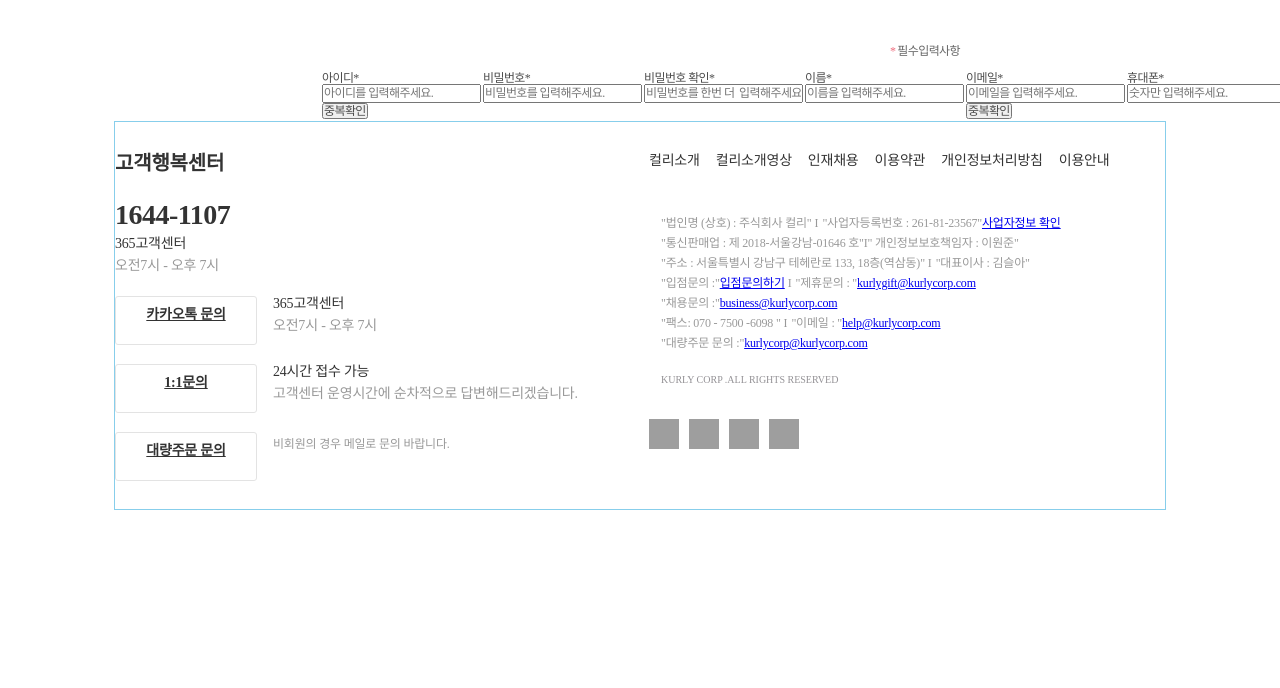
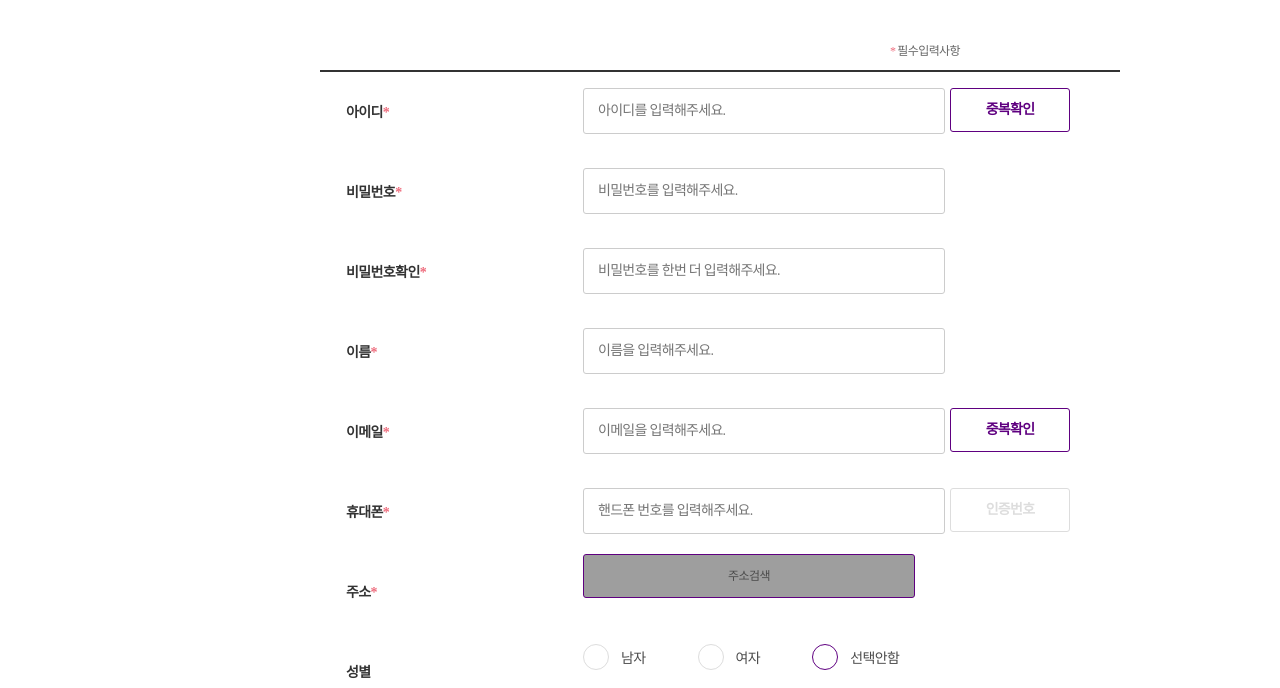
Before and after one commit to kyoungholee/Market-React-develop-, a React (Create React App) app: page /Join in a window 1280 px wide. Shown: the part 264-952 px from the top of the page. Before the commit the page ends 800 px from the top, so only its background shows below. Built offline with nearby package versions, Linux system fonts and the light colour scheme; grey boxes are pictures that could not be loaded.

Commit message:
market-react 더미 데이터를 이용해서 메인에 반복적인 요소 작업

```diff
--- a/src/App.js
+++ b/src/App.js
@@ -4,8 +4,13 @@ import Login from "./components/Login";
 import Footer from "./components/Footer";
 import {BrowserRouter, Route, Switch } from 'react-router-dom';
 import Join from "./components/Join";
+import Data from '../src/dummy/veg';
+import {useState} from 'react';
 
 function App() {
+
+
+  const [item ,setItem] = useState(Data);
 
 /** Switch에 외부는 공통으로 위치하며
  * Switch에 내부는 url에 따라 각각 다르게 나타난다.
--- a/src/components/Join.css
+++ b/src/components/Join.css
@@ -4,10 +4,12 @@
 }
 .glgl {
   width: 1050px;
+  height: 1000px;
   margin: 0 auto;
 }
 .glgl .start_Join {
   width: 640px;
+  height: 1000px;
   margin: 0 auto;
 }
 .glgl .start_Join .sign-up {
@@ -35,6 +37,133 @@
   color: #ee6a7b;
 }
 .glgl .start_Join .list {
-  width: 640px;
-  margin: 0 auto;
+  width: 100%;
+  height: 500px;
+  border-top: 2px solid #333;
 }
+.glgl .start_Join .list th {
+  width: 159px;
+  padding: 29px 0 0 24px;
+  font-weight: 700;
+  font-size: 14px;
+  color: #333;
+  line-height: 20px;
+  vertical-align: top;
+  text-align: left;
+}
+.list tr {
+  height: 78px;
+}
+.glgl .start_Join .list tr th .icon {
+  color: #ee6a7b;
+}
+.glgl .start_Join .list tr td .Kan {
+  display: inline-block;
+  padding: 14px 0 10px;
+  width: 535px;
+  border-top: 0;
+  font-size: 14px;
+  vertical-align: top;
+  text-align: left;
+}
+.glgl .start_Join .list tr td .Kan input {
+  display: inline-block;
+  width: 332px;
+  height: 44px;
+  padding: 0 14px;
+  border: 1px solid #ccc;
+  font-size: 14px;
+  color: #333;
+  line-height: 20px;
+  border-radius: 3px;
+  background: #fff;
+  outline: none;
+  vertical-align: top;
+}
+.list td .Kan .chk {
+  border: 1px solid #5f0080;
+  border-radius: 3px;
+  font-weight: 700;
+  font-size: 14px;
+  line-height: 40px;
+  text-align: center;
+  outline: none;
+  background-color: #fff;
+  color: #5f0080;
+  display: inline-block;
+  width: 120px;
+  height: 44px;
+  margin-left: 5px;
+  cursor: pointer;
+  vertical-align: top;
+}
+.list td .Kan .white {
+  border: 1px solid #ddd;
+  background-color: #fff;
+  color: #ddd;
+  display: inline-block;
+  width: 120px;
+  height: 44px;
+  margin-left: 5px;
+  vertical-align: top;
+  border-radius: 3px;
+  font-weight: 700;
+  font-size: 14px;
+  line-height: 40px;
+  text-align: center;
+  outline: none;
+}
+.list td .adr_No {
+  display: block;
+  overflow: hidden;
+  width: 332px;
+  height: 44px;
+  border: 1px solid #5f0080;
+  border-radius: 3px;
+  text-align: center;
+  background: url(https://res.kurly.com/pc/service/common/2006/ico_search.svg)
+    no-repeat 50% 50%;
+}
+.list .select_sex label {
+  display: inline-block;
+  padding: 10px 52px 10px 0;
+  vertical-align: top;
+  font-size: 14px;
+  line-height: 22px;
+}
+.list input[type="radio"] {
+  position: absolute;
+  z-index: -1;
+  opacity: 0;
+}
+
+input[type="radio"] {
+  box-sizing: border-box;
+  padding: 0;
+}
+.list input[type="radio"] + .ico {
+  display: inline-block;
+  position: relative;
+  width: 24px;
+  height: 24px;
+  margin-right: 12px;
+  border: 1px solid #ddd;
+  background-color: #fff;
+  border-radius: 100%;
+  vertical-align: -7px;
+}
+.list input[type="radio"]:checked + .ico {
+  border: 1px solid #5f0081;
+}
+.glgl .start_Join .list .Sign_up {
+  width: 240px;
+  height: 56px;
+  font-size: 16px;
+  line-height: 54px;
+  border: 1px solid #5f0081;
+  background-color: #5f0080;
+  color: #fff;
+  margin-left: 19px;
+  text-align: center;
+  vertical-align: top;
+}
--- a/src/components/Join.js
+++ b/src/components/Join.js
@@ -1,4 +1,4 @@
-import React, {useState} from 'react'
+import React, {useState, useEffect} from 'react'
 import './Join.css'
 
 function Join() {
@@ -9,6 +9,14 @@ function Join() {
     const [email, setEmail] = useState('');
     const [number, setNumber] = useState('');
     const [address, setAddress] = useState('');
+
+
+
+
+    useEffect(() => {
+        console.log("조건에 맞는 아이디입니다.")
+    } , [setUsername])
+
 
 
     return (
@@ -24,22 +32,29 @@ function Join() {
                     필수입력사항
                 </div>
                 <table className = "list">
+                    <tbody>
                         <tr>
-                        <td>아이디
-                            <span>*</span>
-                            <form>
+                            <th>아이디
+                                <span className = "icon">*</span>
+                            </th>
+                            <td>
+                                <form className = "Kan">
                                     <input
                                         placeholder = "아이디를 입력해주세요."
                                         value = {username}
                                         onChange = {(e) => setUsername(e.target.value)}
                                         />
+                                    <button className = "chk" onClick = {setUsername}>중복확인</button>
                                 </form>
-                            <button>중복확인</button>
                             </td>
+                        </tr>
 
-                        <td>비밀번호
-                            <span>*</span>
-                            <form>
+                        <tr>
+                        <th>비밀번호
+                            <span className = "icon">*</span>
+                        </th>
+                        <td>
+                            <form className = "Kan">
                                 <input
                                     placeholder = "비밀번호를 입력해주세요."
                                     value = {password1}
@@ -47,21 +62,29 @@ function Join() {
                                     />
                             </form>
                         </td>
+                        </tr>
 
-                        <td>비밀번호 확인
-                        <span>*</span>
-                        <form>
+                        <tr>
+                        <th>비밀번호확인
+                            <span className = "icon">*</span>
+                        </th>
+                        <td>
+                            <form className = "Kan">
                                 <input
-                                placeholder = "비밀번호를 한번 더  입력해주세요."
+                                    placeholder = "비밀번호를 한번 더 입력해주세요."
                                     value = {password2}
                                     onChange = {(e) => setPassword2(e.target.value)}
                                     />
                             </form>
                         </td>
+                        </tr>
 
-                        <td>이름
-                        <span>*</span>
-                        <form>
+                        <tr>
+                        <th>이름
+                            <span className = "icon">*</span>
+                        </th>
+                        <td>
+                            <form className = "Kan">
                                 <input
                                     placeholder = "이름을 입력해주세요."
                                     value = {name}
@@ -69,31 +92,79 @@ function Join() {
                                     />
                             </form>
                         </td>
+                        </tr>
 
-                        <td>이메일
-                        <span>*</span>
-                        <form>
+                        <tr>
+                            <th>이메일
+                                <span className = "icon">*</span>
+                            </th>
+                            <td>
+                                <form className = "Kan">
                                     <input
                                         placeholder = "이메일을 입력해주세요."
                                         value = {email}
                                         onChange = {(e) => setEmail(e.target.value)}
                                         />
-                        </form>
-                        <button>중복확인</button>
-                        </td>
-
-                        <td>휴대폰
-                        <span>*</span>
-                        <form>
-                            <input
-                                placeholder = "숫자만 입력해주세요."
-                                value = {number}
-                                onChange = {(e) => setNumber(e.target.value)}
-                            />
+                                    <button className = "chk" onClick = {setUsername}>중복확인</button>
                                 </form>
                             </td>
                         </tr>
 
+
+                        <tr>
+                            <th>휴대폰
+                                <span className = "icon">*</span>
+                            </th>
+                            <td>
+                                <form className = "Kan">
+                                    <input
+                                        placeholder = "핸드폰 번호를 입력해주세요."
+                                        value = {number}
+                                        onChange = {(e) => setNumber(e.target.value)}
+                                        />
+                                    <button className = "white">인증번호</button>
+                                </form>
+                            </td>
+                        </tr>
+
+
+                        <tr>
+                        <th>주소
+                            <span className = "icon">*</span>
+                        </th>
+                        <td>
+                                <button className = "adr_No"
+                                    value = {address}
+                                    onChange = {(e) => setAddress(e.target.value)}
+                                >주소검색</button>
+                        </td>
+                        </tr>
+
+                        <tr class="select_sex">
+                        <th>성별</th>
+                        <td>
+                            <label>
+                                <input type="radio" name="sex" value="m" />
+                                <span class="ico"></span>
+                                남자
+                            </label>
+                            <label>
+                                <input type="radio" name="sex" value="ㅈ"/>
+                                <span class="ico"></span>
+                                여자
+                            </label>
+                            <label class="checked">
+                                <input type="radio" name="sex" value="n"
+                                checked="checked"/>
+                                <span class="ico"></span>
+                                선택안함
+                            </label>
+                        </td>
+                    </tr>
+
+
+                    </tbody>
+                    <button className = "Sign_up">가입하기</button>
                 </table>
             </div>
         </div>
--- /dev/null
+++ b/src/dummy/veg.js
@@ -0,0 +1,32 @@
+let datas = [
+
+    {
+        id : 1,
+        title: "고구마",
+        imgUrl : "https://img-cf.kurly.com/shop/data/goods/1605512383246l0.jpg",
+        price : 1200,
+        sale : "12%",
+        martPrice : 10000
+
+    },
+
+
+    {
+        id : 2,
+       title: "양파",
+        price : 1200,
+        sale : "12%",
+        martPrice : 1000
+
+    },
+    {
+        id : 3,
+       title: "대파",
+        price : 600,
+        sale : "12%",
+        martPrice : 450
+
+    },
+]
+
+export default datas;
--- a/src/elements/MDItems.css
+++ b/src/elements/MDItems.css
@@ -22,3 +22,11 @@
   font-size: 14px;
   line-height: 18px;
 }
+.md-items li a:hover {
+  color: purple;
+  cursor: pointer;
+}
+.md-items li a:active {
+  background-color: purple;
+  color: white;
+}
--- a/src/elements/MDItems.js
+++ b/src/elements/MDItems.js
@@ -6,7 +6,7 @@ function MDItems(props) {
     <>
             <ul className ="md-items">
                 <li>
-                    <a href = "/">{props.gift}</a>
+                    <a>{props.gift}</a>
                 </li>
             </ul>
 
```
Also changed, not shown: src/components/Login.css (+31 -0 lines), src/components/Login.js (+54 -5 lines), src/components/Main.js (+20 -11 lines). Lines whose indentation alone changed are shown as unchanged.
